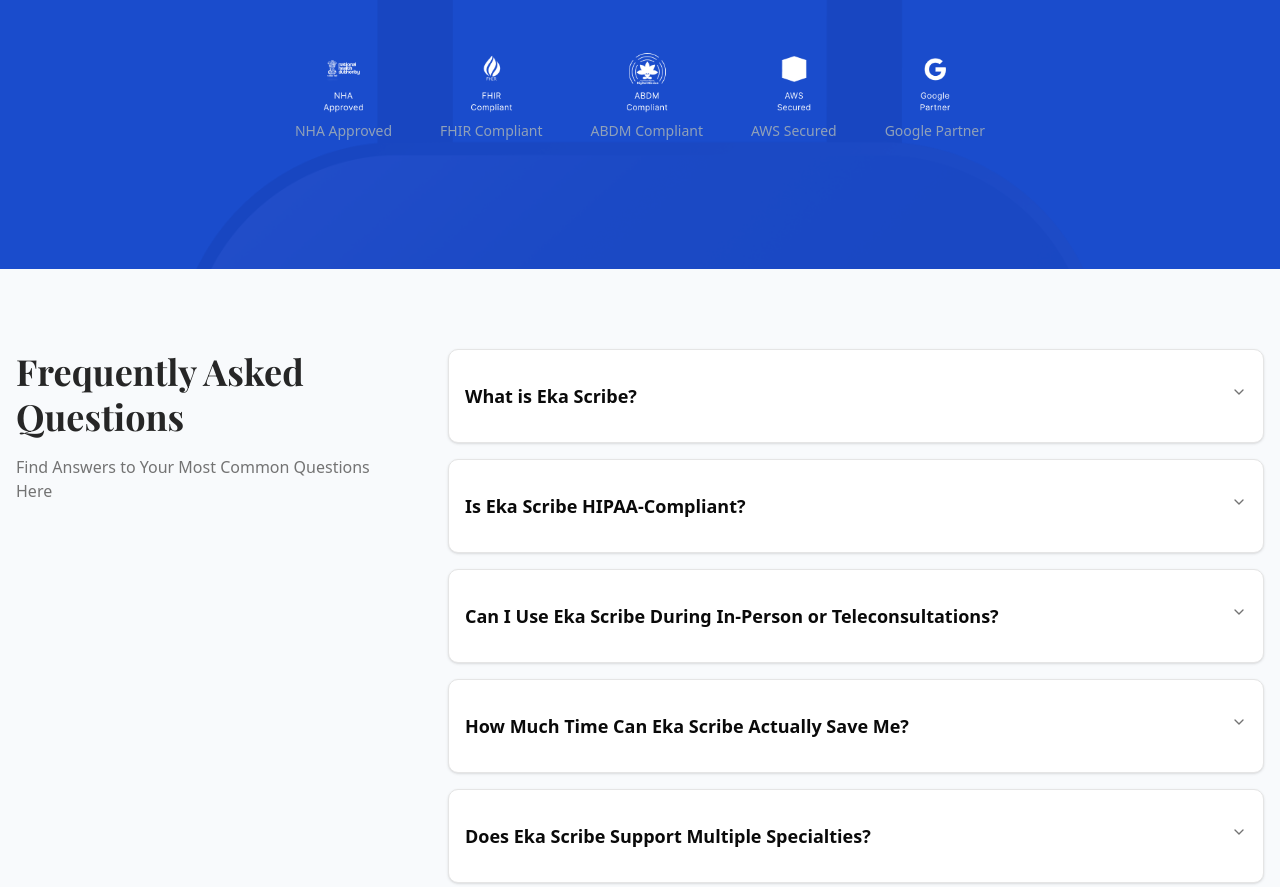
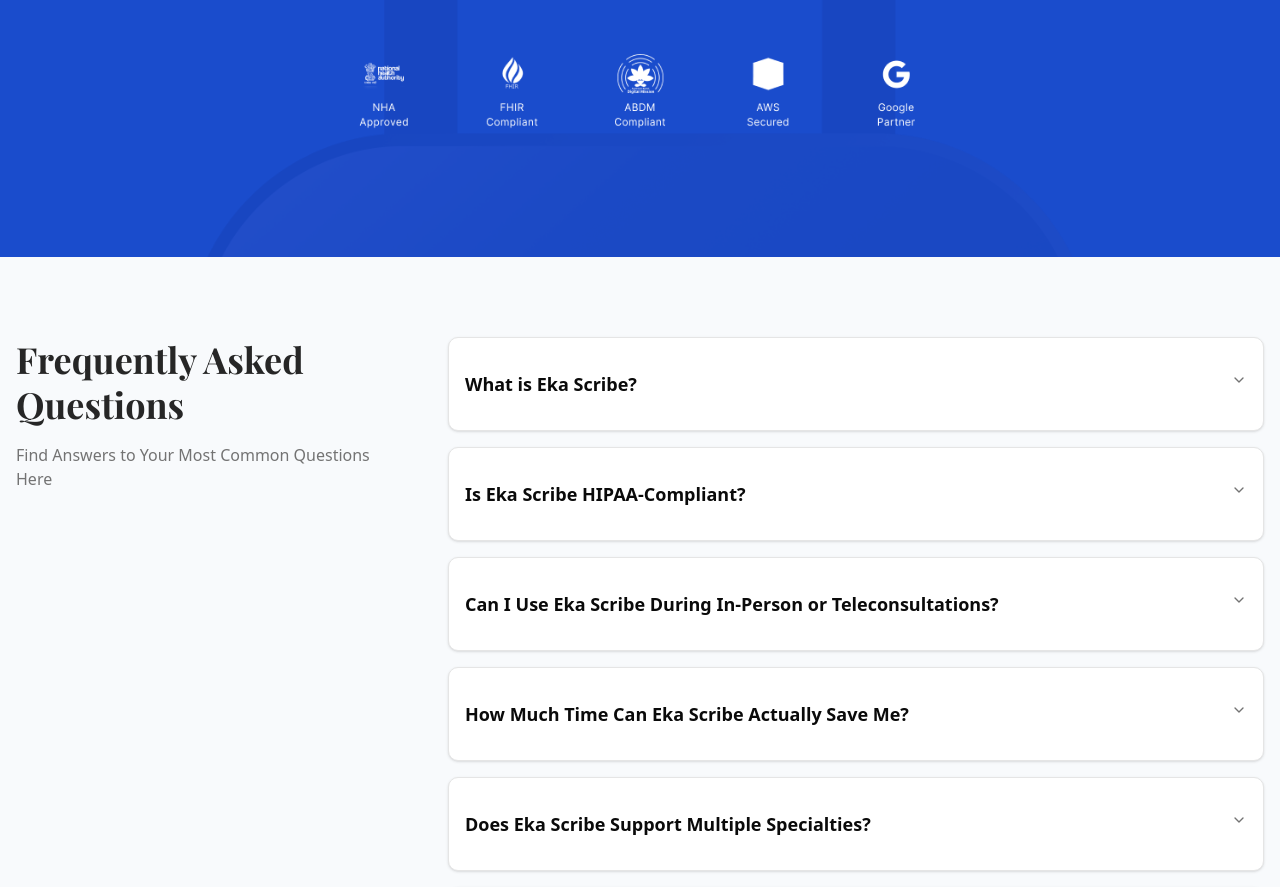
Before and after one commit to jayrajak-ui/scribe, a Next.js app: page / in a window 1280 px wide. Shown: the part 5010-5897 px from the top of the page. Built offline with nearby package versions, Linux system fonts and the light colour scheme; a web font is replaced by a local one.

Commit message:
83 - data security

```diff
--- a/src/components/DataSecurity.tsx
+++ b/src/components/DataSecurity.tsx
@@ -39,7 +39,7 @@ export const DataSecurity = () => {
         <div className="mt-12 flex flex-wrap justify-center items-center gap-x-8 md:gap-x-12 gap-y-6">
           {logos.map((logo) => (
             <div key={logo.name} className="flex flex-col items-center gap-2">
-              <div className="h-16 w-16 relative grayscale invert brightness-0">
+              <div className="h-20 w-20 relative grayscale invert brightness-0">
                 <Image
                   src={logo.image}
                   alt={logo.name}
@@ -47,7 +47,6 @@ export const DataSecurity = () => {
                   className="object-contain"
                 />
               </div>
-              <p className="text-sm text-slate-400">{logo.name}</p>
             </div>
           ))}
         </div>
```
